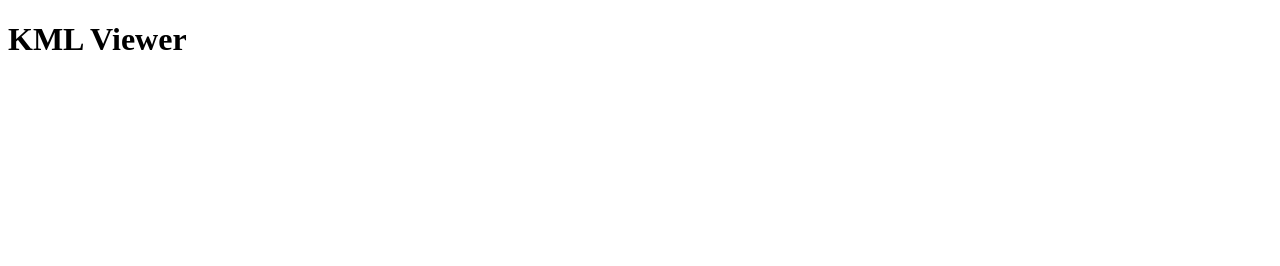
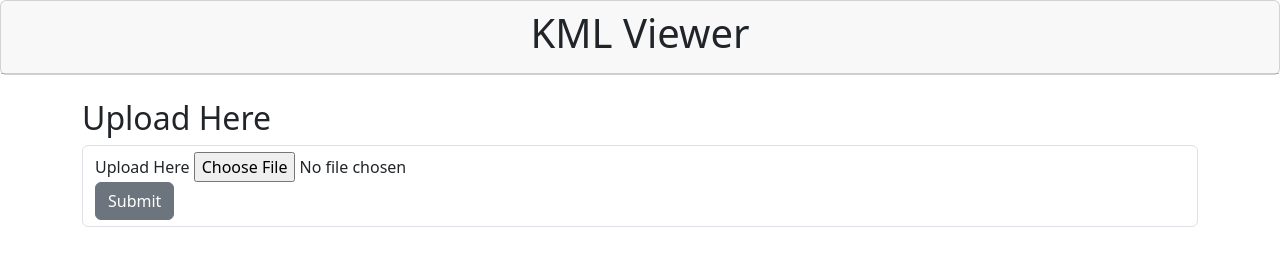
Before and after one commit to this-is-yaash/kmlViewer, a website: page views/home.html in a window 1280 px wide. Drawn offline with nearby package versions, Linux system fonts and the light colour scheme.

Commit message:
front-end setup #1

```diff
--- a/package.json
+++ b/package.json
@@ -17,6 +17,7 @@
   },
   "homepage": "https://github.com/this-is-yaash/kmlViewer#readme",
   "dependencies": {
+    "bootstrap": "^5.3.1",
     "express": "^4.18.2",
     "nodemon": "^3.0.1",
     "path": "^0.12.7"
--- a/views/css/theme.css
+++ b/views/css/theme.css
@@ -0,0 +1,3 @@
+card{
+    background-color: #424874;
+}
--- a/views/home.html
+++ b/views/home.html
@@ -4,8 +4,33 @@
     <meta charset="UTF-8">
     <meta name="viewport" content="width=device-width, initial-scale=1.0">
     <title>Home</title>
+    <link href="https://cdn.jsdelivr.net/npm/bootstrap@5.3.1/dist/css/bootstrap.min.css" rel="stylesheet" integrity="sha384-4bw+/aepP/YC94hEpVNVgiZdgIC5+VKNBQNGCHeKRQN+PtmoHDEXuppvnDJzQIu9" crossorigin="anonymous">
+
 </head>
 <body>
-    <h1>KML Viewer</h1>
+    <div class="card ">
+        <div class="card-header text-center">
+            <h1>KML Viewer</h1>
+        </div>
+    </div>
+    <br>
+    <div class="container">
+        <!-- first Row for upload alone -->
+        <div class="row">
+            <h2>Upload Here</h2>
+        </div>
+        <div class="container form-control">
+            <form action="post">
+                <label for="uploadkml">Upload Here</label>
+                <input type="file" name="uploadfile" id="uploadkml">
+            <br>
+            <button type="submit" class="btn btn-secondary">Submit</button>
+            </form>
+        </div>
+
+    </div>
+
+
+    <script src="https://cdn.jsdelivr.net/npm/bootstrap@5.3.1/dist/js/bootstrap.bundle.min.js" integrity="sha384-HwwvtgBNo3bZJJLYd8oVXjrBZt8cqVSpeBNS5n7C8IVInixGAoxmnlMuBnhbgrkm" crossorigin="anonymous"></script>
 </body>
 </html>
```
Also changed, not shown: 1 other file.
